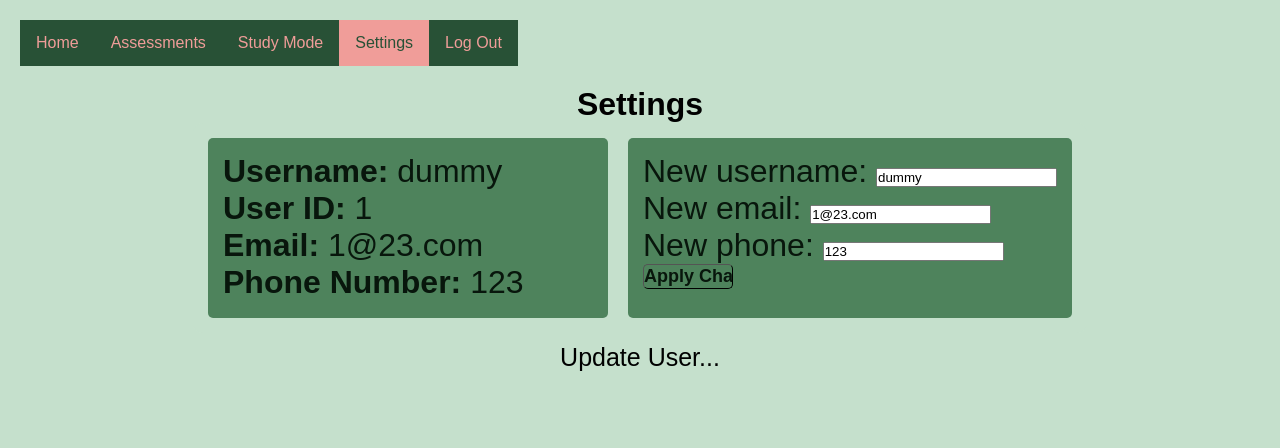
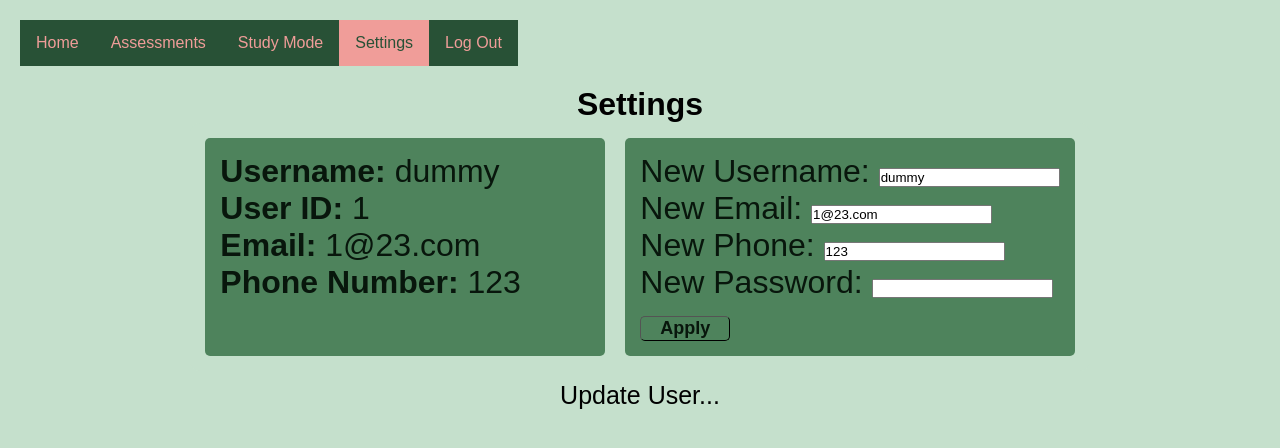
Before and after one commit to CYBI-3331-Project/Homework_Helper, a Flask app: page /Homepage/Settings in a window 1280 px wide. Shown: the top 448 px of the page. Run offline with Flask 3, Linux system fonts and the light colour scheme; a user stored in the database is signed in.

Commit message:
Added to update password in settings

```diff
--- a/Project/app.py
+++ b/Project/app.py
@@ -152,10 +152,11 @@ class AssessmentForm (FlaskForm):
     submit = SubmitField("Submit")
 
 class SettingForm(FlaskForm):
-    new_phone = TelField("New phone: ")
-    new_username = StringField("New username:", validators=[data_required()])
-    new_email = EmailField("New email: ", validators=[data_required()])
-    submit = SubmitField("Apply Changes")
+    new_phone = TelField("New Phone: ")
+    new_username = StringField("New Username:", validators=[data_required()])
+    new_email = EmailField("New Email: ", validators=[data_required()])
+    new_password = StringField("New Password: ", validators=[data_required(), validatePassword])
+    submit = SubmitField("Apply")
 
 #====================================================== App Context
 
@@ -398,6 +399,7 @@ def settings():
     new_phone = None
     new_password = None
     user_ID = None
+    salt = None
     id = None
 
 
@@ -407,6 +409,7 @@ def settings():
         user = UserCredentials.query.filter_by(user_Name=session['username']).first()
         # Check if the user is found in the database
         id = user.user_ID
+        salt = user.pass_salt
         name_to_update = UserCredentials.query.get_or_404(id)
         form = SettingForm()
         if form.validate_on_submit():
@@ -433,9 +436,11 @@ def settings():
                 name_to_update.user_Name = form.new_username.data
                 name_to_update.user_Email = form.new_email.data
                 name_to_update.user_Phone = form.new_phone.data
+                name_to_update.pass_hash = generateHash(form.new_password.data, salt)
+                flash(generateHash(form.new_password.data, salt))
             try:
                 db.session.commit()
-                flash("User Updated Successfully!")
+                flash("User Information Updated Successfully!")
                 # Re-query the user after committing changes
                 name_to_update = UserCredentials.query.get_or_404(id)
                 print(f"Session username: {session.get('username')}")
@@ -445,7 +450,7 @@ def settings():
                         form=form,
                         name_to_update = name_to_update, id=id)
             except:
-                flash("Error!")
+                flash("Error! There was an error updating your information. Please try again!")
                 return render_template("settings.html",
                         form=form,
                         name_to_update = name_to_update, id=id)
@@ -453,6 +458,16 @@ def settings():
             flash("Update User...")
             name_to_update = UserCredentials.query.get_or_404(id)
             print('form.errors: ', form.errors)
+            print(f"Session username: {session.get('username')}")
+            print(f"User ID: {id}")
+            new_username = form.new_username.data
+            form.new_username.data = ''
+            new_email = form.new_email.data
+            form.new_email.data = ''
+            new_phone = form.new_phone.data
+            form.new_phone.data = ''
+            new_password = form.new_password.data
+            form.new_password.data = ''
             #Clearing the form data after it has been submitted
             return render_template("settings.html",
                             form=form,
--- a/Project/templates/settings.html
+++ b/Project/templates/settings.html
@@ -48,17 +48,22 @@
         <form action="/Homepage/Settings" method="POST">
           {{ form.hidden_tag() }}
           <div class="form">
-            <span class="value">{{ form.new_username.label(class="form-label") }}</span>
+            <span class="value">{{ form.new_username.label}}</span>
             <span class="value">{{ form.new_username(class="form-control", value=name_to_update.user_Name) }}</br></span>
           </div>
           <div class="form">
-            <span class="value">{{ form.new_email.label(class="form-label") }}</span>
+            <span class="value">{{ form.new_email.label}}</span>
             <span class="value">{{ form.new_email(class="form-control", value=name_to_update.user_Email)}}</br></span>
           </div>
           <div class="form">
-            <span class="value">{{ form.new_phone.label(class="form-label") }}</span>
+            <span class="value">{{ form.new_phone.label}}</span>
             <span class="value">{{ form.new_phone(class="form-control", value=name_to_update.user_Phone)}}</br></span>
           </div>
+          <div class="form">
+            <span class="value">{{ form.new_password.label}}</span>
+            <span class="value">{{ form.new_password(type="password")}}</br></span>
+          </div>
+          <div class="spacer"></div>
           {{ form.submit(id="submitButton") }}
         </form>
       </div>
```
Also changed, not shown: Project/Databases/userAccounts.db.
